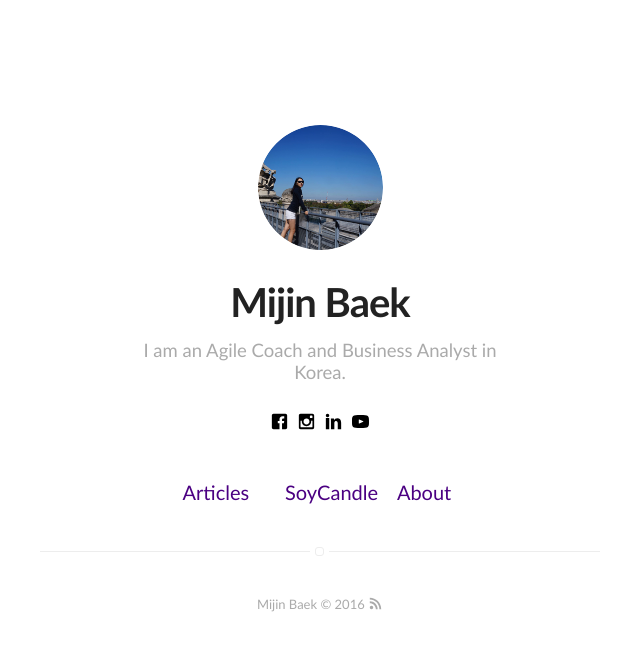
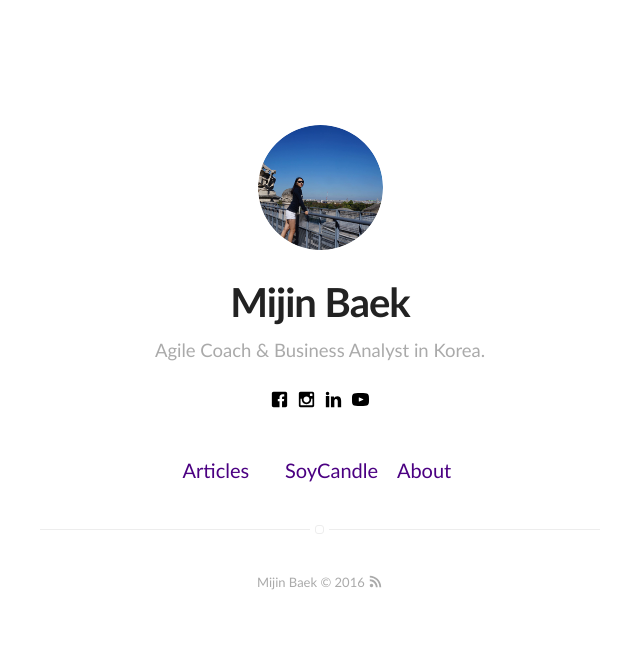
Before and after one commit to midaeng/maintest, a Jekyll site: the page built from index.html, in a window 1280 px wide. Shown: the top 651 px of the page, without its empty margins (320-960 px from the left). Built offline with Jekyll 4.4.1, drawn with Linux system fonts in a browser that asks for light colours.

Commit message:
Init maintest

```diff
--- a/_config.yml
+++ b/_config.yml
@@ -1,5 +1,5 @@
 name: Mijin Baek
-bio: 'I am an Agile Coach and Business Analyst in Korea.'
+bio: 'Agile Coach & Business Analyst in Korea.'
 picture: 'assets/images/bio-photo.png'
 
 testurl: http://midaeng.github.io
```
